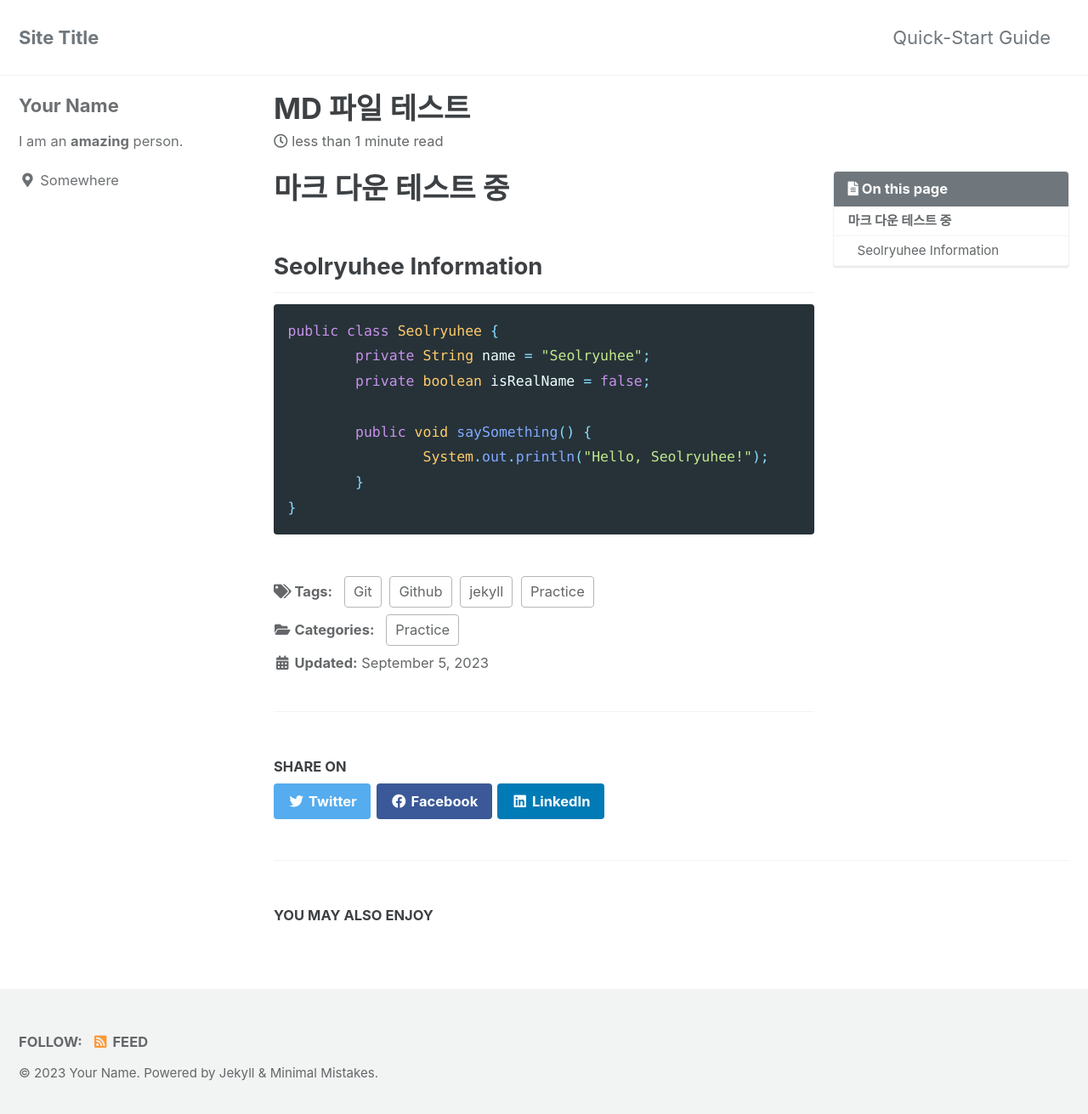
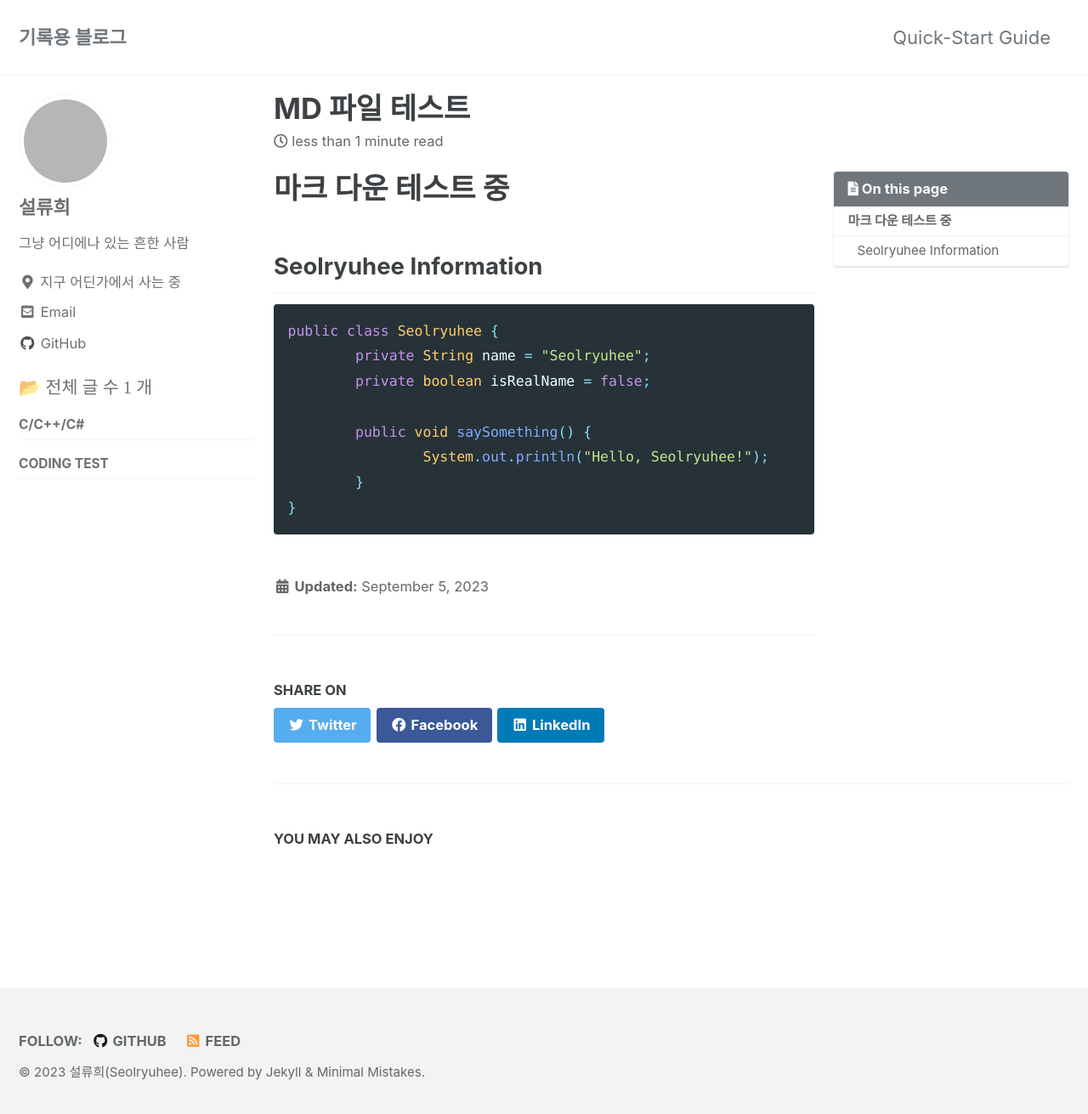
Before and after one commit to seolryuhee/seolryuhee.github.io, a Jekyll site: the page built from _posts/2023-09-05-testmdfile.md, in a window 1280 px wide and 1318 px high. Shown: the top 1311 px of the window at 85% size. Built offline with Jekyll 4.4.1, drawn with Linux system fonts in a browser that asks for light colours; cached includes are drawn as plain includes; grey boxes are pictures that could not be loaded.

Commit message:
something changes

```diff
--- a/_config.yml
+++ b/_config.yml
@@ -16,12 +16,12 @@ minimal_mistakes_skin    : "default" # "air", "aqua", "contrast", "dark", "dirt"
 
 # Site Settings
 locale                   : "en-US"
-title                    : "Site Title"
+title                    : "기록용 블로그"
 title_separator          : "-"
 subtitle                 : # site tagline that appears below site title in masthead
-name                     : "Your Name"
-description              : "An amazing website."
-url                      : # the base hostname & protocol for your site e.g. "https://mmistakes.github.io"
+name                     : "설류희(Seolryuhee)"
+description              : "기록용 블로그"
+url                      : "https://seolryuhee.github.io"
 baseurl                  : # the subpath of your site, e.g. "/blog"
 repository               : # GitHub username/repo-name e.g. "mmistakes/minimal-mistakes"
 teaser                   : # path of fallback teaser image, e.g. "/assets/images/500x300.png"
@@ -104,15 +104,15 @@ analytics:
 
 # Site Author
 author:
-  name             : "Your Name"
-  avatar           : # path of avatar image, e.g. "/assets/images/bio-photo.jpg"
-  bio              : "I am an **amazing** person."
-  location         : "Somewhere"
+  name             : "설류희"
+  avatar           : "https://avatars.githubusercontent.com/u/58801108?v=4"
+  bio              : "그냥 어디에나 있는 흔한 사람"
+  location         : "지구 어딘가에서 사는 중"
   email            :
   links:
     - label: "Email"
       icon: "fas fa-fw fa-envelope-square"
-      # url: "mailto:your.name@email.com"
+      url: "mailto:seolryuhee@gmail.com"
     - label: "Website"
       icon: "fas fa-fw fa-link"
       # url: "https://your-website.com"
@@ -124,7 +124,7 @@ author:
       # url: "https://facebook.com/"
     - label: "GitHub"
       icon: "fab fa-fw fa-github"
-      # url: "https://github.com/"
+      url: "https://github.com/seolryuhee"
     - label: "Instagram"
       icon: "fab fa-fw fa-instagram"
       # url: "https://instagram.com/"
@@ -140,7 +140,7 @@ footer:
       # url:
     - label: "GitHub"
       icon: "fab fa-fw fa-github"
-      # url:
+      url: "https://github.com/seolryuhee"
     - label: "GitLab"
       icon: "fab fa-fw fa-gitlab"
       # url:
@@ -290,3 +290,4 @@ defaults:
       comments: # true
       share: true
       related: true
+      sidebar_main: true
--- /dev/null
+++ b/_includes/nav_list_main
@@ -0,0 +1,50 @@
+<!--전체 글 수를 세기 위한 연산. sum 변수에 전체 글 수 저장-->
+
+{% assign sum = site.posts | size %}
+
+<nav class="nav__list">
+  <input id="ac-toc" name="accordion-toc" type="checkbox" />
+  <label for="ac-toc">{{ site.data.ui-text[site.locale].menu_label }}</label>
+  <ul class="nav__items" id="category_tag_menu">
+      <!--전체 글 수-->
+      <li>
+            📂 <span style="font-family:'Cafe24Oneprettynight';">전체 글 수</style> <span style="font-family:'Coming Soon';">{{sum}}</style> <span style="font-family:'Cafe24Oneprettynight';">개</style>
+      </li>
+      <li>
+        <!--span 태그로 카테고리들을 크게 분류 ex) C/C++/C#-->
+        <span class="nav__sub-title">C/C++/C#</span>
+            <!--ul 태그로 같은 카테고리들 모아둔 페이지들 나열-->
+            <ul>
+                <!--Cpp 카테고리 글들을 모아둔 페이지인 /categories/cpp 주소의 글로 링크 연결-->
+                <!--category[1].size 로 해당 카테고리를 가진 글의 개수 표시-->
+                {% for category in site.categories %}
+                    {% if category[0] == "Cpp" %}
+                        <li><a href="/categories/cpp" class="">C ++ ({{category[1].size}})</a></li>
+                    {% endif %}
+                {% endfor %}
+            </ul>
+            <ul>
+                {% for category in site.categories %}
+                    {% if category[0] == "STL" %}
+                        <li><a href="/categories/stl" class="">C++ STL & 표준 ({{category[1].size}})</a></li>
+                    {% endif %}
+                {% endfor %}
+            </ul>
+        <span class="nav__sub-title">Coding Test</span>
+            <ul>
+                {% for category in site.categories %}
+                    {% if category[0] == "Algorithm" %}
+                        <li><a href="/categories/algorithm" class="">알고리즘 구현 (with C++) ({{category[1].size}})</a></li>
+                    {% endif %}
+                {% endfor %}
+            </ul>
+            <ul>
+                {% for category in site.categories %}
+                    {% if category[0] == "Programmers" %}
+                        <li><a href="/categories/programmers" class="">프로그래머스 ({{category[1].size}})</a></li>
+                    {% endif %}
+                {% endfor %}
+            </ul>
+      </li>
+  </ul>
+</nav>
--- a/_includes/page__taxonomy.html
+++ b/_includes/page__taxonomy.html
@@ -1,7 +1,40 @@
-{% if site.tag_archive.type and page.tags[0] %}
-  {% include tag-list.html %}
-{% endif %}
 
-{% if site.category_archive.type and page.categories[0] %}
-  {% include category-list.html %}
-{% endif %}
+<!--Archive page 용-: (post -> page)-->
+<!--page__taxonomy.html에서 가져 옴-->
+
+{%- if site.category_archive.type and post.categories[0] -%}
+    {%- case site.category_archive.type -%}
+        {%- when "liquid" -%}
+        {%- assign path_type = "#" -%}
+        {%- when "jekyll-archives" -%}
+        {%- assign path_type = nil -%}
+    {%- endcase -%}
+
+    {% case site.tag_archive.type %}
+        {% when "liquid" %}
+            {% assign path_type = "#" %}
+        {% when "jekyll-archives" %}
+            {% assign path_type = nil %}
+    {% endcase %}
+
+    {%- if site.category_archive.path and site.tag_archive.path -%}
+        {%- capture post_categories -%}{%- for category in post.categories -%}{{ category | downcase }}|{{ category }}{%- unless forloop.last -%},{%- endunless -%}{%- endfor -%}{%- endcapture -%}
+        {%- assign category_hashes = post_categories | split: ',' | sort -%}
+        {% capture post_tags %}{% for tag in post.tags %}{{ tag | downcase }}|{{ tag }}{% unless forloop.last %},{% endunless %}{% endfor %}{% endcapture %}
+        {% assign tag_hashes = post_tags | split: ',' | sort %}
+        <span class="page__taxonomy">
+            <span itemprop="keywords">
+                {%- for hash in category_hashes -%}
+                    {%- assign keyValue = hash | split: '|' -%}
+                    {%- capture category_word -%}{{ keyValue[1] | strip_newlines }}{%- endcapture -%}
+                    <a href="{{ category_word | slugify | prepend: path_type | prepend: site.category_archive.path | relative_url }}" class="page__taxonomy-item-category" rel="tag">{{ category_word }}</a>{%- unless forloop.last -%}<span class="sep"> </span>{%- endunless -%}
+                {%- endfor -%}
+                {% for hash in tag_hashes %}
+                    {% assign keyValue = hash | split: '|' %}
+                    {% capture tag_word %}{{ keyValue[1] | strip_newlines }}{% endcapture %}
+                    <a href="{{ tag_word | slugify | prepend: path_type | prepend: site.tag_archive.path | relative_url }}" class="page__taxonomy-item-tag" rel="tag">{{ tag_word }}</a>{% unless forloop.last %}<span class="sep"> </span>{% endunless %}
+                {% endfor %}
+            </span>
+        </span>
+    {%- endif -%}
+{%- endif -%}
--- a/_includes/sidebar.html
+++ b/_includes/sidebar.html
@@ -15,5 +15,9 @@
       {% include nav_list nav=page.sidebar.nav %}
     {% endif %}
   {% endif %}
+
+  {% if page.sidebar_main %}
+    {% include nav_list_main %}
+  {% endif %}
   </div>
 {% endif %}
--- a/index.html
+++ b/index.html
@@ -1,4 +1,5 @@
 ---
 layout: home
+sidebar_main: true
 author_profile: true
 ---
```
Also changed, not shown: _includes/archive-single2.html (added, +28 -0 lines), _includes/categories/category-Practice.md (added, +10 -0 lines), _includes/page_taxonomy.html (added, +7 -0 lines).
